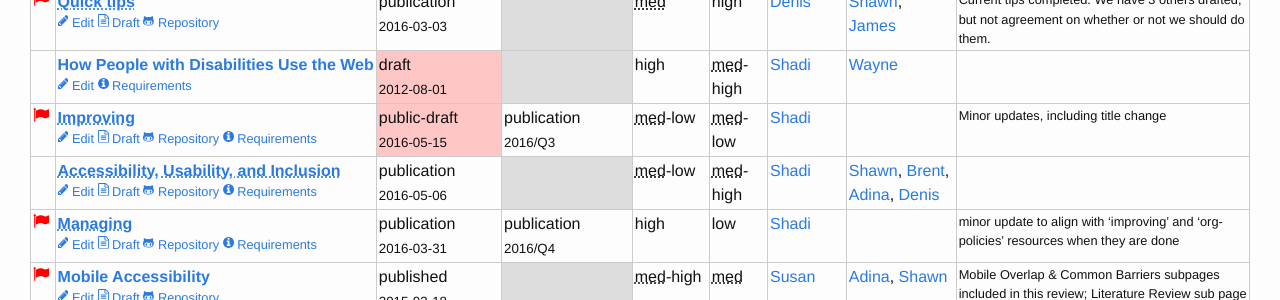
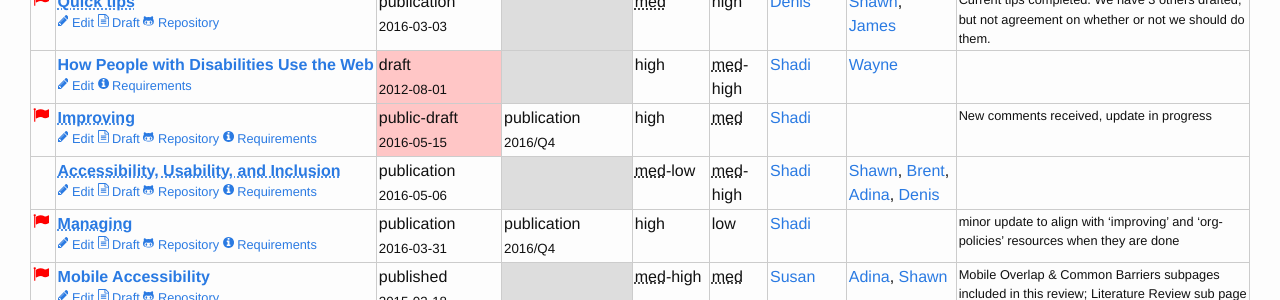
Before and after one commit to w3c/wai-resources, a Jekyll site: the page built from index.html, in a window 1280 px wide and 900 px high, scrolled down 1248 px. Shown: the part 152-452 px from the top of the window. Built offline with Jekyll 4.4.1, drawn with Linux system fonts in a browser that asks for light colours.

Commit message:
Update improving.md

```diff
--- a/_resources/improving.md
+++ b/_resources/improving.md
@@ -7,12 +7,12 @@ requirements: "https://www.w3.org/WAI/EO/wiki/Planning_and_Managing_Web_Accessib
 updated: 2016-05-15
 current-stage: public-draft
 active: true
-urgency: 2
-effort: 2
+urgency: 5
+effort: 3
 rm: Shadi
 contributors:
 roadmap:
-  - date: 2016/Q3
+  - date: 2016/Q4
     stage: publication
-note: "Minor updates, including title change"
+note: "New comments received, update in progress"
 ---
```
